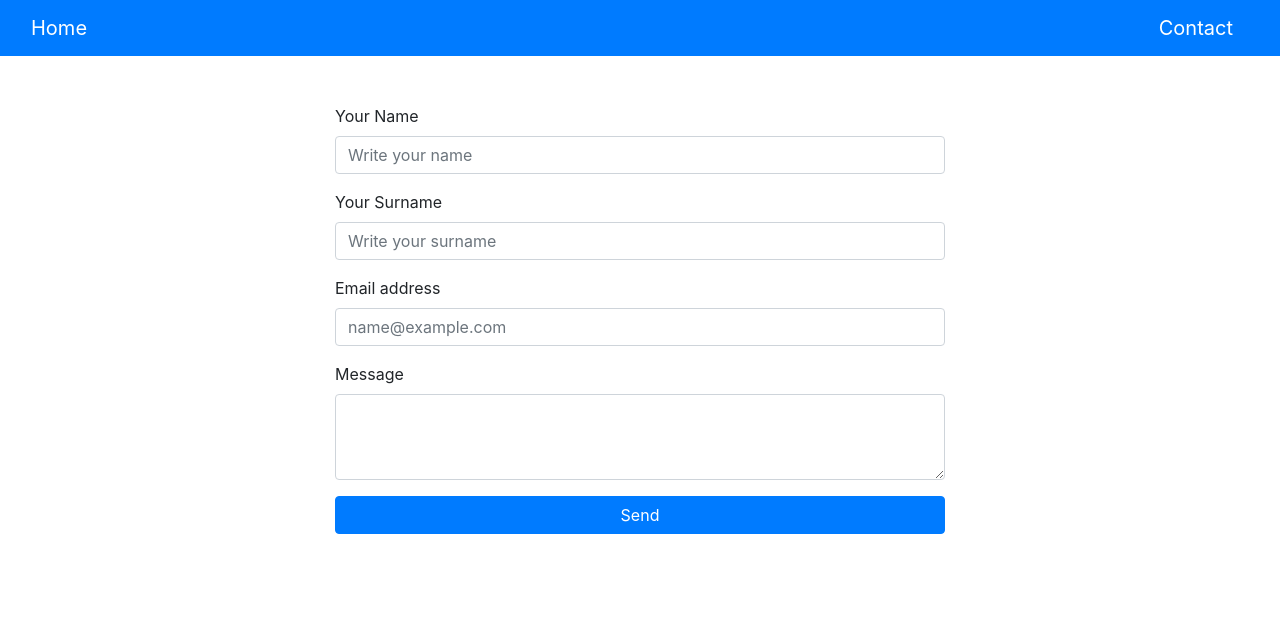
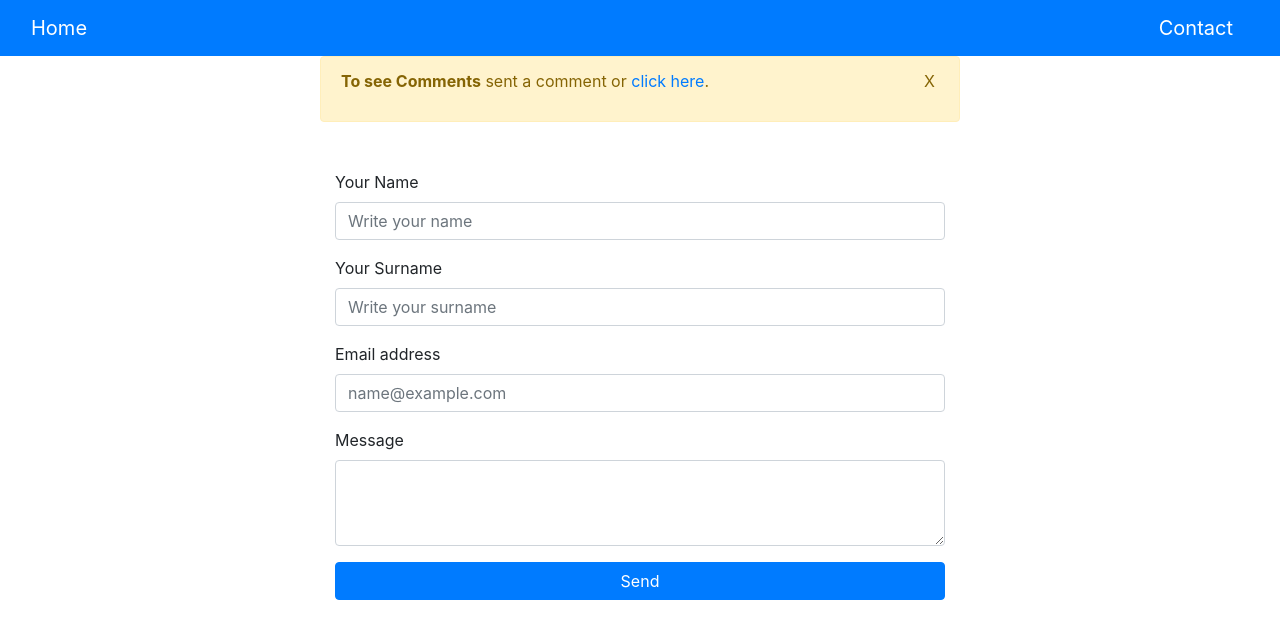
Before and after one commit to klcysn/react_movies, a React (Create React App) app: page /contact in a window 1280 px wide. Shown: the top 638 px of the page. Built offline with nearby package versions, Linux system fonts and the light colour scheme.

Commit message:
Add alert in form page

```diff
--- a/src/api/messages.json
+++ b/src/api/messages.json
@@ -45,6 +45,13 @@
       "message": "This is test time",
       "date": 1610704565652,
       "id": 6
+    },
+    {
+      "name": "Betül",
+      "email": "test2@test.com",
+      "message": "This is route test",
+      "date": 1610704860314,
+      "id": 7
     }
   ]
 }
--- a/src/components/Form.js
+++ b/src/components/Form.js
@@ -1,15 +1,29 @@
 import serialize from "form-serialize"
 import axios from "axios"
+import {useHistory, Link} from "react-router-dom"
+import { useState } from "react"
 
 
 const Form = () =>{
+    const history = useHistory()
+    const [show, setShow] = useState(true)
     const handleFormSubmit = async (e) =>{
         e.preventDefault()
         const message = await serialize(e.target, { hash: true });
         await axios.post("http://localhost:3002/comments", {...message, date: Date.now()})
+        history.push("/comments")
+    }
+
+    const closeAlert = () =>{
+        setShow(false)
     }
 
     return(
+        <>
+            {show && <div className="alert alert-warning alert-dismissible fade show w-50 m-auto d-flex justify-content-between pr-0" role="alert">
+                <p className="d-inline-block"><strong>To see Comments</strong> sent a comment or <Link to="/comments">click here</Link>.</p>
+                <p type="button" className="d-inline-block mr-4" data-bs-dismiss="alert" onClick={closeAlert} aria-label="Close">X</p>
+            </div>}
             <form className="container w-50 mt-5" onSubmit={handleFormSubmit}>
                 <div className="mb-3">
                     <label for="name" className="form-label">Your Name</label>
@@ -31,6 +45,7 @@ const Form = () =>{
                     <button className="btn btn-primary w-100" type="submit">Send</button>
                 </div>
             </form>
+        </>
     )
 }
 
```
Also changed, not shown: 2 other files (tests, documents, lock files or other folders). Lines whose indentation alone changed are shown as unchanged.
